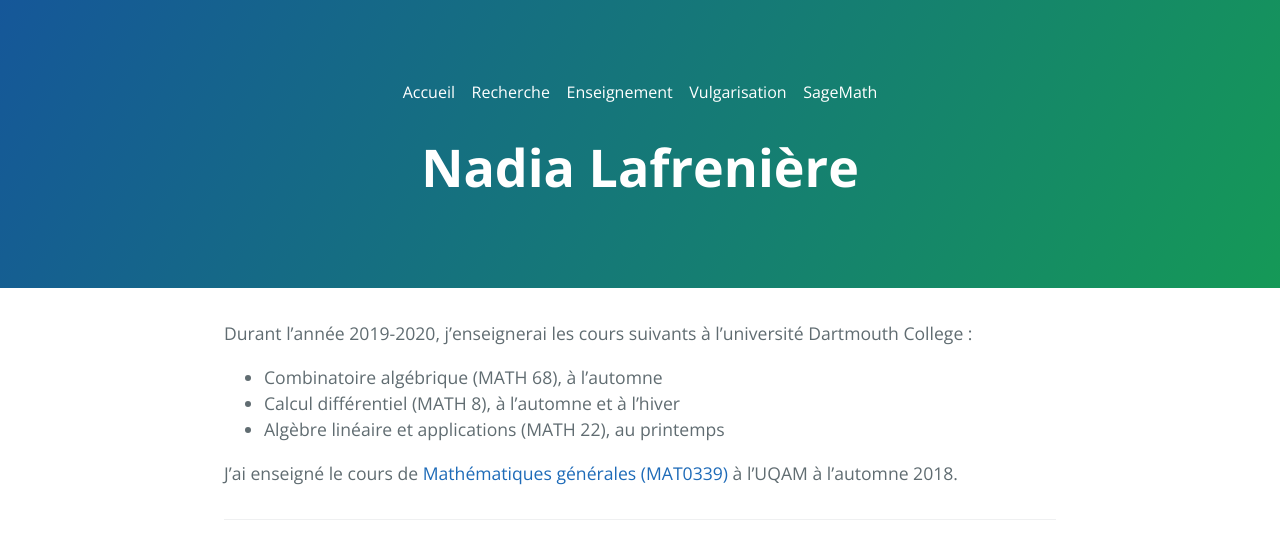
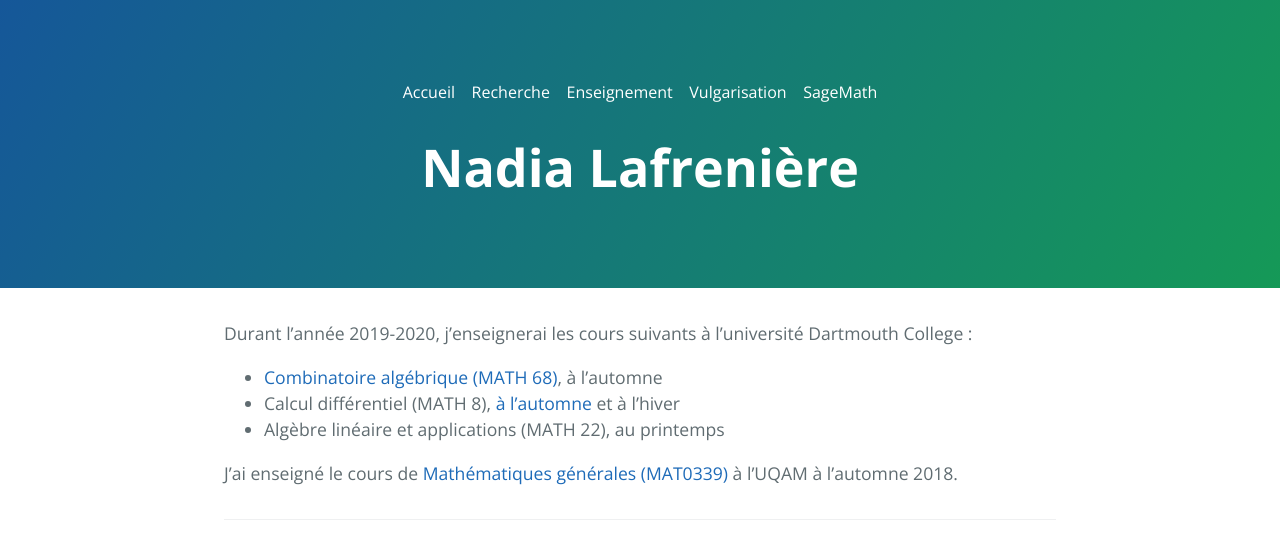
Before and after one commit to nadialafreniere/nadialafreniere.github.io, a Jekyll site: the page built from enseignement.md, in a window 1280 px wide. Shown: the top 559 px of the page. Built offline with Jekyll 4.4.1, drawn with Linux system fonts in a browser that asks for light colours; our own code applies the rules of GitHub Pages for plain Markdown files; some of the changed lines change nothing that is shown.

Commit message:
Course webpages

```diff
--- a/enseignement.md
+++ b/enseignement.md
@@ -1,6 +1,6 @@
 Durant l'année 2019-2020, j'enseignerai les cours suivants à l'université Dartmouth College :
- * Combinatoire algébrique (MATH 68), à l'automne
- * Calcul différentiel (MATH 8), à l'automne et à l'hiver
+ * [Combinatoire algébrique (MATH 68)](https://math.dartmouth.edu/~m68f19), à l'automne
+ * Calcul différentiel (MATH 8), [à l'automne](https://math.dartmouth.edu/~m8f19) et à l'hiver
  * Algèbre linéaire et applications (MATH 22), au printemps
 
 J'ai enseigné le cours de [Mathématiques générales (MAT0339)](mat0339.html) à l'UQAM à l'automne 2018.
```
